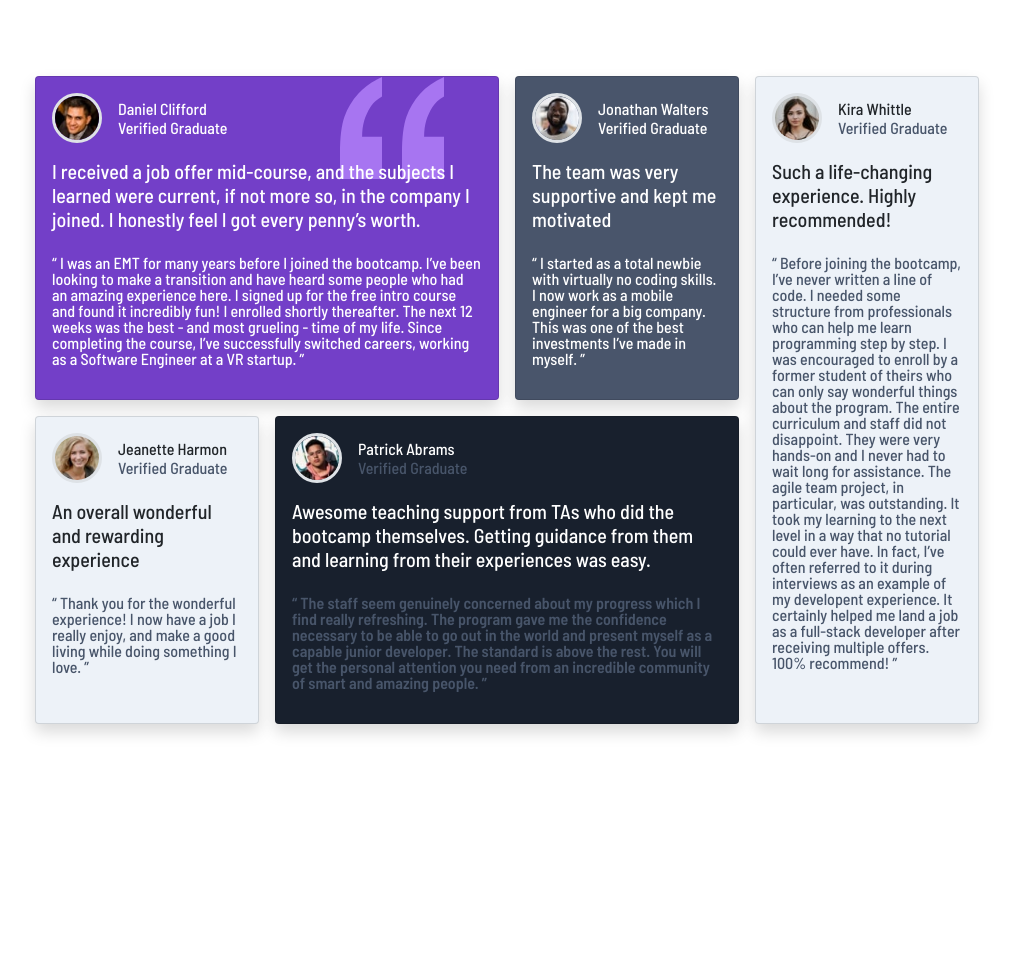
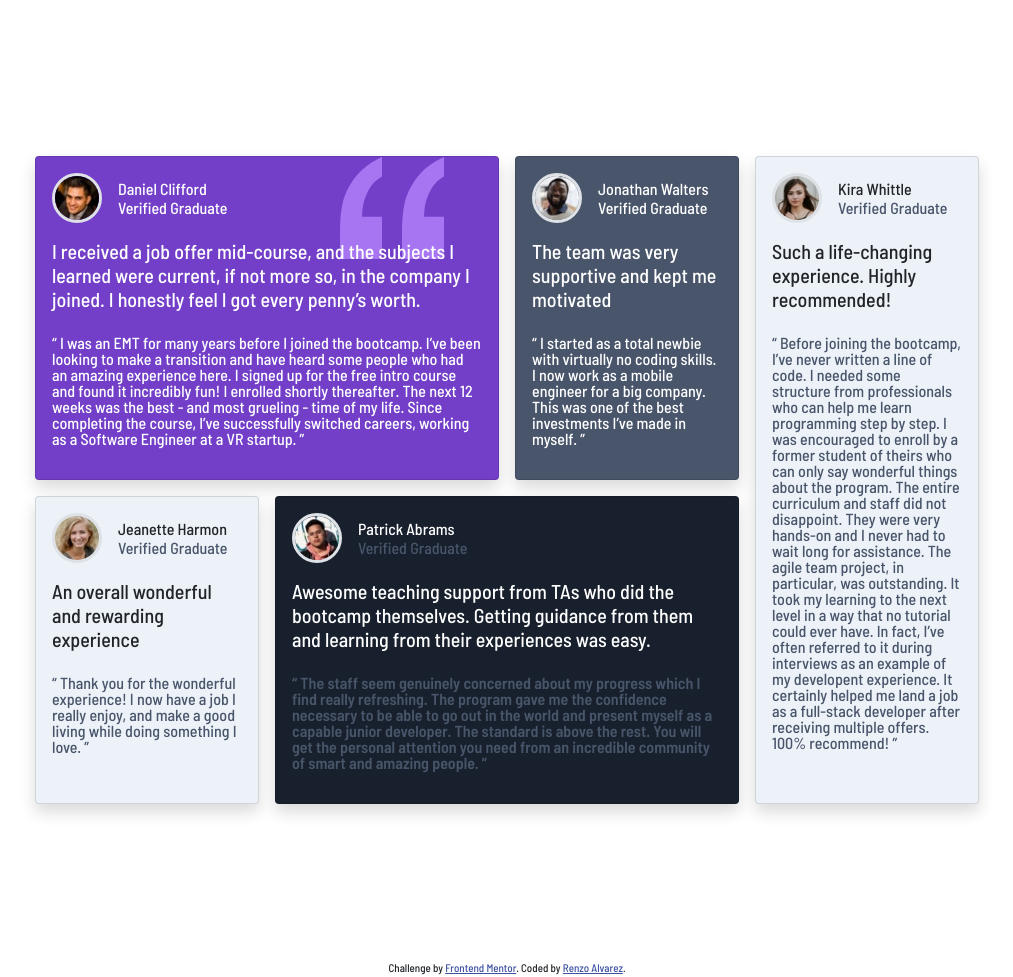
Before and after one commit to ralvarezrenzo/testimonial-grid-1, a website: page public/index.html in a window 1280 px wide. Shown: the whole page, without its empty margins (133-1146 px from the left). Before the commit the page ends 800 px from the top, so only its background shows below. Drawn offline with Linux system fonts and the light colour scheme.

Commit message:
testimonial grid sectios v1.0

```diff
--- a/public/index.html
+++ b/public/index.html
@@ -13,13 +13,9 @@
 
   <link rel="stylesheet" href="/public/css/reducido.css">
   <!-- Feel free to remove these styles or customise in your own stylesheet 👍 -->
-  <style>
-    .attribution { font-size: 11px; text-align: center; }
-    .attribution a { color: hsl(228, 45%, 44%); }
-  </style>
 </head>
 <body>
-  <div class="container d-flex align-items-center justify-align-center alto-100">
+  <main class="container d-flex align-items-center justify-align-center alto-100">
     <div class="row">
       <div class="col-12 col-lg-9">
         <div class="row">
@@ -134,30 +130,11 @@
         </article>
       </div>
     </div>
-  </div>
-  <!-- Daniel Clifford
+  </main>
 
-
-
-
-
-  Kira Whittle
-  Verified Graduate
-
-  Such a life-changing experience. Highly recommended!
-
-  “ Before joining the bootcamp, I’ve never written a line of code. I needed some structure from
-  professionals who can help me learn programming step by step. I was encouraged to enroll by a former
-  student of theirs who can only say wonderful things about the program. The entire curriculum and staff
-  did not disappoint. They were very hands-on and I never had to wait long for assistance. The agile team
-  project, in particular, was outstanding. It took my learning to the next level in a way that no tutorial
-  could ever have. In fact, I’ve often referred to it during interviews as an example of my developent
-  experience. It certainly helped me land a job as a full-stack developer after receiving multiple offers.
-  100% recommend! ”
-
-  <div class="attribution">
+  <footer class="attribution">
     Challenge by <a href="https://www.frontendmentor.io?ref=challenge" target="_blank">Frontend Mentor</a>.
-    Coded by <a href="#">Your Name Here</a>.
-  </div> -->
+    Coded by <a href="#">Renzo Alvarez</a>.
+  </footer>
 </body>
 </html>
--- a/scss/custom.scss
+++ b/scss/custom.scss
@@ -13,9 +13,11 @@ $text-dark-blackyish-blue : hsl(219, 29%, 14%);
 
 @media (min-width: 992px){
     .alto-100{
-        height: 100vh;
+        height: 120vh;
     }
 }
+.attribution { font-size: 11px; text-align: center; }
+    .attribution a { color: hsl(228, 45%, 44%); }
 .text-gray{
     color: $text-dark-grayish-blue;
     font-family: 'Barlow Semi Condensed', sans-serif;
```
Also changed, not shown: public/css/custom.css, public/css/reducido.css, 2 other files.
